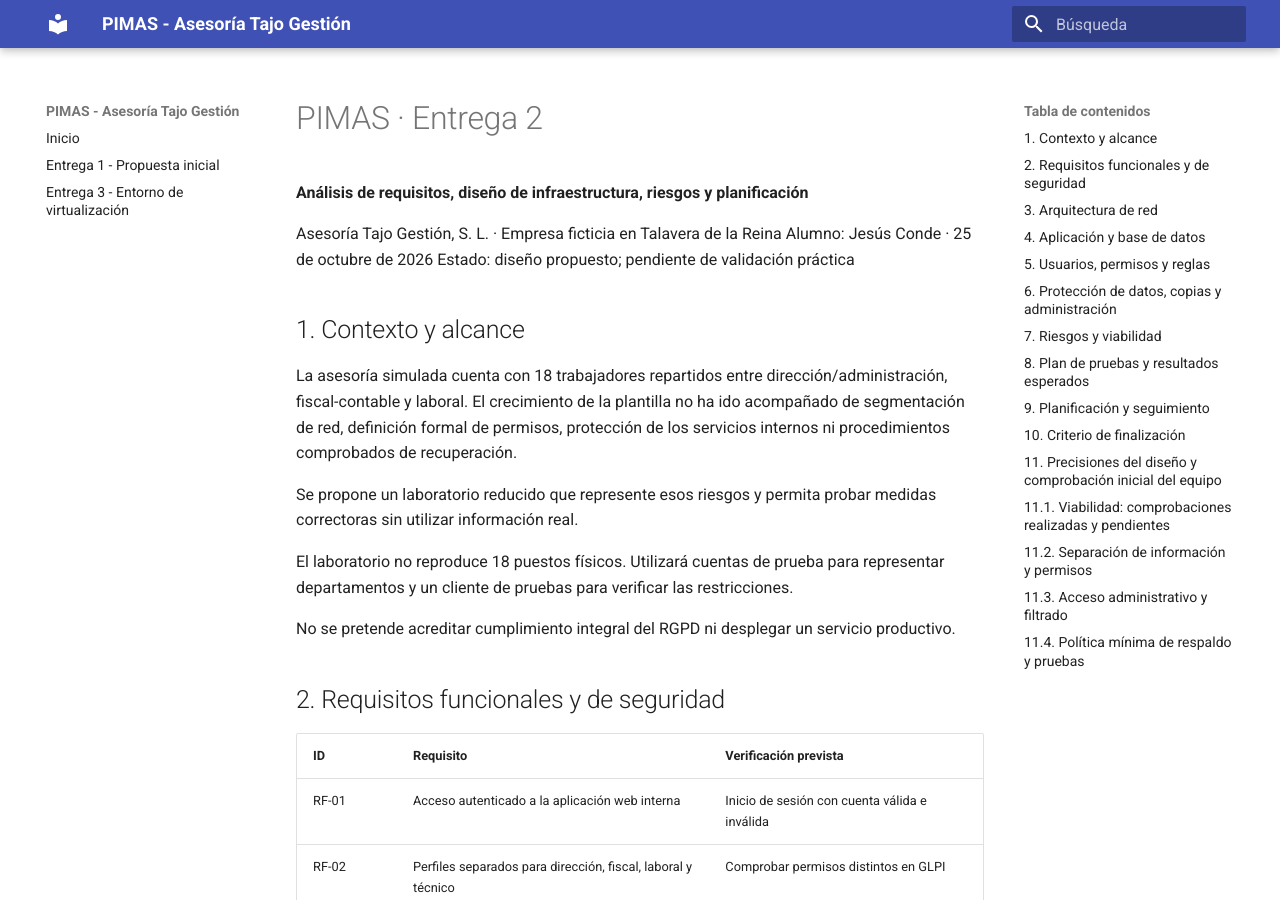
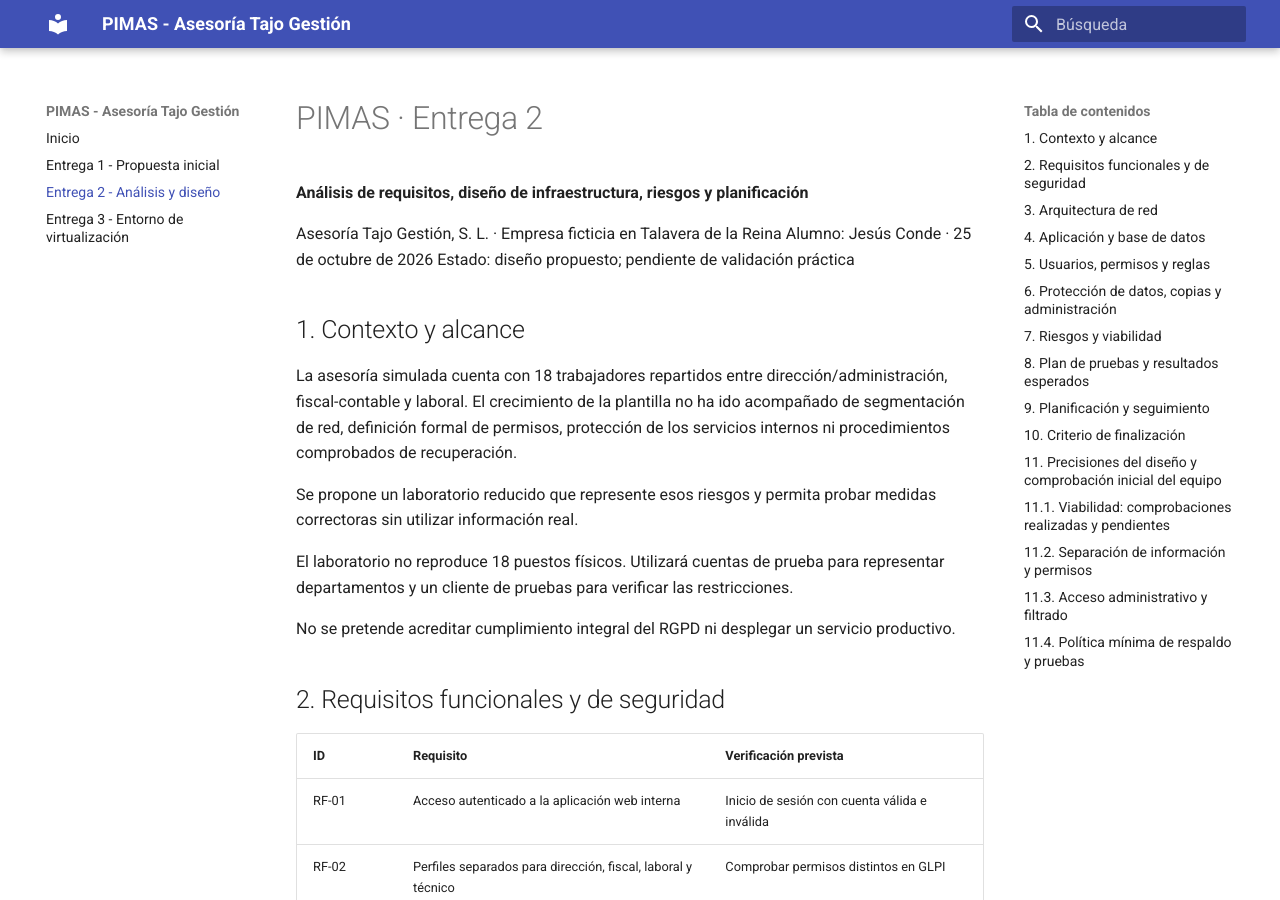
Before and after one commit to JCondeB/PIMAS-ASIR, an MkDocs documentation site: the page built from docs/entrega-2.md, in a window 1280 px wide and 900 px high. Built offline with MkDocs 1.6.1 and Material for MkDocs 9.7.7, drawn with Linux system fonts in a browser that asks for light colours.

Commit message:
Añadir Entrega 2 al menú

```diff
--- a/mkdocs.yml
+++ b/mkdocs.yml
@@ -9,6 +9,7 @@ theme:
 nav:
   - Inicio: index.md
   - Entrega 1 - Propuesta inicial: entrega-1.md
+  - Entrega 2 - Análisis y diseño: entrega-2.md
   - Entrega 3 - Entorno de virtualización: entrega-3.md
 
 docs_dir: docs
```
